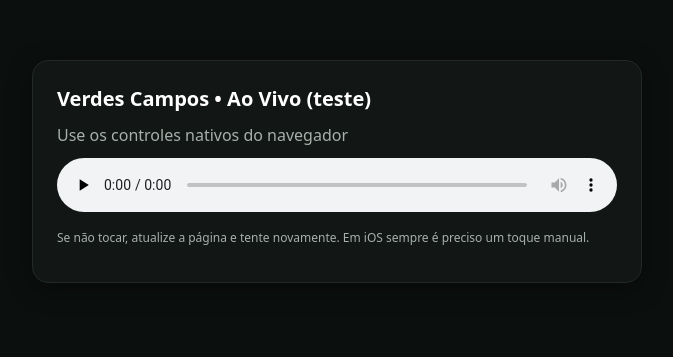
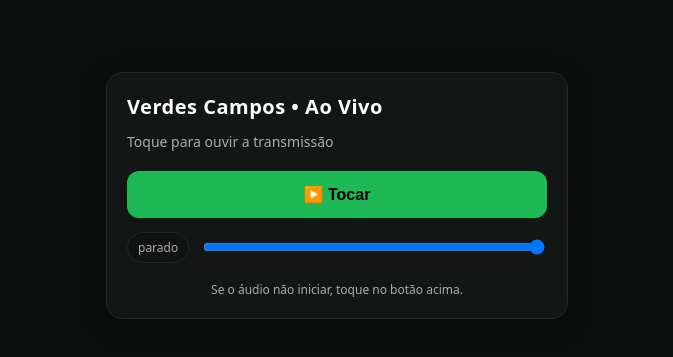
Before and after one commit to radioverdescampos/radioverdescampos, a plain HTML site: page index.html in a window 1280 px wide. Shown: the part 229-586 px from the top of the page, without its empty margins (303-976 px from the left). Drawn offline with Linux system fonts and the light colour scheme.

Commit message:
Update index.html

```diff
--- a/index.html
+++ b/index.html
@@ -3,33 +3,70 @@
 <head>
 <meta charset="utf-8"/>
 <meta name="viewport" content="width=device-width,initial-scale=1"/>
-<title>Verdes Campos - Teste de Áudio</title>
+<title>Verdes Campos - Rádio Ao Vivo</title>
 <style>
-  body{margin:0;min-height:100vh;display:grid;place-items:center;background:#0b0f0e;color:#fff;font-family:system-ui,-apple-system,Segoe UI,Roboto,Arial}
-  .card{width:min(92vw,560px);background:#121715;border:1px solid #222a25;border-radius:16px;box-shadow:0 6px 24px rgba(0,0,0,.35);padding:24px}
-  h1{margin:0 0 12px;font-size:20px}
-  p{margin:0 0 12px;color:#a7b0aa}
-  audio{width:100%;outline:none}
+  :root{
+    --primary:#1db954; /* ajuste para o verde oficial depois, se quiser */
+    --bg:#0b0f0e;
+    --text:#ffffff;
+    --muted:#a7b0aa;
+  }
+  html,body{margin:0;padding:0;background:var(--bg);color:var(--text);font-family:system-ui,-apple-system,Segoe UI,Roboto,Arial}
+  .wrap{min-height:100vh;display:flex;align-items:center;justify-content:center;padding:24px}
+  .card{width:100%;max-width:420px;background:#121715;border:1px solid #222a25;border-radius:16px;box-shadow:0 6px 24px rgba(0,0,0,.35);padding:20px}
+  h1{font-size:20px;margin:0 0 12px;font-weight:700;letter-spacing:.5px}
+  p.sub{margin:0 0 20px;color:var(--muted);font-size:14px}
+  .btn{width:100%;padding:14px 16px;border:none;border-radius:12px;background:var(--primary);color:#000;font-weight:800;font-size:16px;cursor:pointer}
+  .btn[disabled]{opacity:.5;cursor:not-allowed}
+  .row{display:flex;gap:12px;align-items:center;margin-top:14px}
+  .range{flex:1}
+  .badge{display:inline-block;padding:6px 10px;border-radius:999px;background:#0f1311;color:var(--muted);font-size:12px;border:1px solid #202823}
+  .footer{margin-top:18px;text-align:center;font-size:12px;color:var(--muted)}
 </style>
 </head>
 <body>
+<div class="wrap">
   <div class="card">
-    <h1>Verdes Campos • Ao Vivo (teste)</h1>
-    <p>Use os controles nativos do navegador</p>
+    <h1>Verdes Campos • Ao Vivo</h1>
+    <p class="sub">Toque para ouvir a transmissão</p>
+    <button id="playBtn" class="btn">▶️ Tocar</button>
+    <div class="row">
+      <span class="badge" id="status">parado</span>
+      <input id="vol" class="range" type="range" min="0" max="1" step="0.01" value="1"/>
+    </div>
+    <div class="footer">Se o áudio não iniciar, toque no botão acima.</div>
+  </div>
+</div>
 
-    <audio
-      id="player"
-      controls
-      preload="none"
-      crossorigin="anonymous"
-    >
-      <source src="https://radioverdescampos-stream.euabima.workers.dev/" type="audio/mpeg">
-      Seu navegador não suporta áudio HTML5.
-    </audio>
+<audio id="player" preload="none" src="https://radioverdescampos-stream.euabima.workers.dev/"></audio>
+<script>
+  const audio = document.getElementById('player');
+  const btn   = document.getElementById('playBtn');
+  const vol   = document.getElementById('vol');
+  const status= document.getElementById('status');
 
-    <p style="margin-top:12px;font-size:12px;color:#a7b0aa">
-      Se não tocar, atualize a página e tente novamente. Em iOS sempre é preciso um toque manual.
-    </p>
-  </div>
+  function setStatus(s){ status.textContent=s; }
+  function updateBtn(){ btn.textContent = audio.paused ? '▶️ Tocar' : '⏸️ Pausar'; }
+
+  btn.addEventListener('click', async ()=>{
+    try{
+      if(audio.paused){ await audio.play(); setStatus('ao vivo'); }
+      else{ audio.pause(); setStatus('pausado'); }
+      updateBtn();
+    }catch(e){
+      setStatus('erro: ' + e.message);
+    }
+  });
+
+  vol.addEventListener('input', ()=> audio.volume = vol.value);
+
+  document.addEventListener('visibilitychange', ()=>{
+    if(!document.hidden && audio.paused){
+      audio.play().then(()=>{ setStatus('ao vivo'); updateBtn(); }).catch(()=>{});
+    }
+  });
+
+  setStatus('parado'); updateBtn();
+</script>
 </body>
 </html>
```
